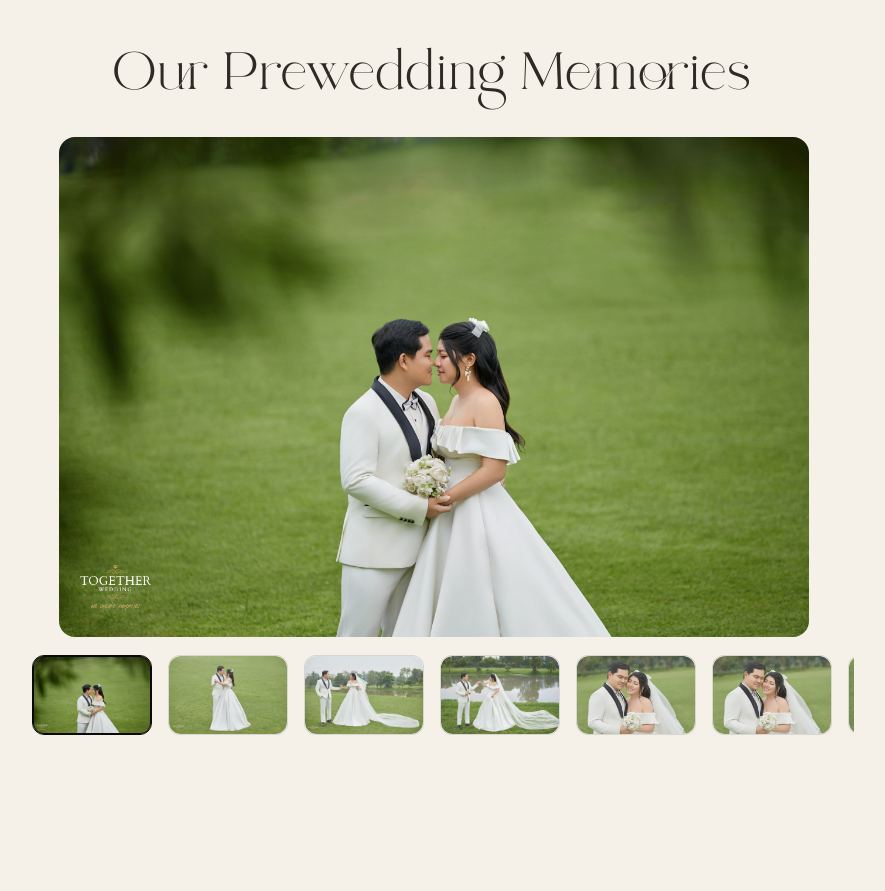
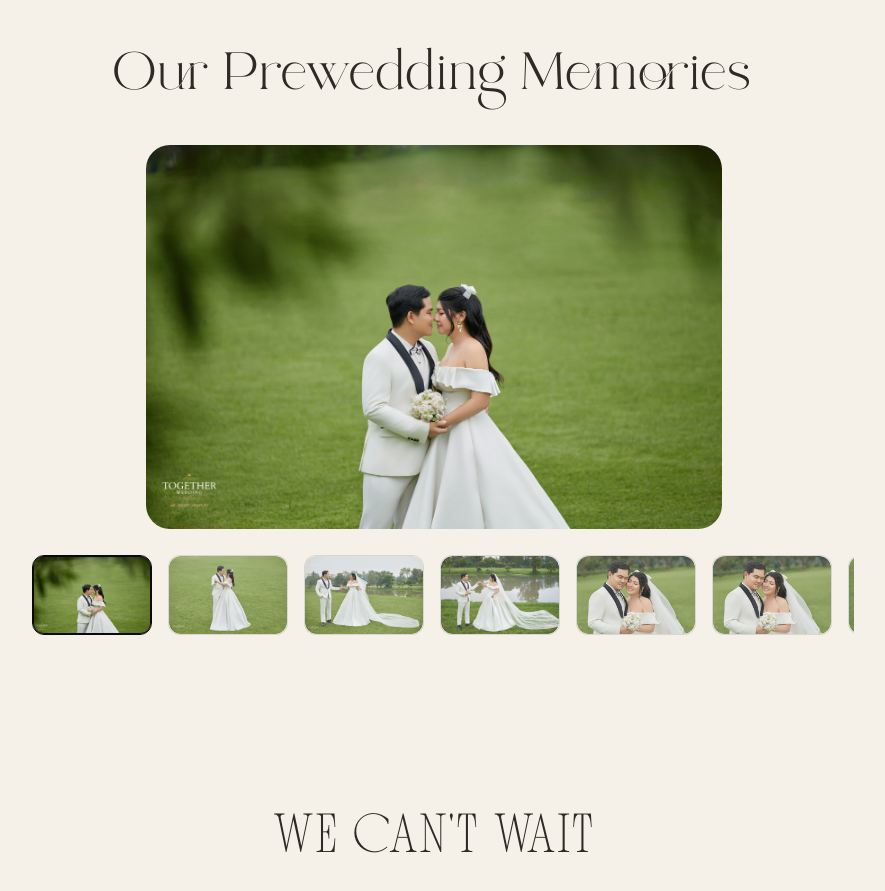
Before and after one commit to etharrra/th-ynd-wedding, a React (Vite) app: page / in a window 1280 px wide. Shown: the part 4460-5351 px from the top of the page, without its empty margins (206-1091 px from the left). Built offline with nearby package versions, Linux system fonts and the light colour scheme.

Commit message:
fix: minor slider ui css

```diff
--- a/src/app/components/PhotoSlider.tsx
+++ b/src/app/components/PhotoSlider.tsx
@@ -282,11 +282,11 @@ export function PhotoSlider() {
                                 key={index}
                                 className="embla__slide flex-[0_0_100%] min-w-0"
                             >
-                                <div className="w-full h-[500px] grid place-items-center">
+                                <div className="w-full h-[400px] grid place-items-center">
                                     <img
                                         src={photo.src}
                                         alt={photo.alt}
-                                        className="block mx-auto max-w-full object-contain rounded-2xl"
+                                        className="block mx-auto max-w-full object-contain p-2 rounded-4xl"
                                         loading={
                                             index === selectedIndex
                                                 ? "eager"
@@ -302,7 +302,7 @@ export function PhotoSlider() {
                                                   ? "high"
                                                   : "auto"
                                         }
-                                        style={{ maxHeight: "500px" }}
+                                        style={{ maxHeight: "400px" }}
                                     />
                                 </div>
                             </div>
```
